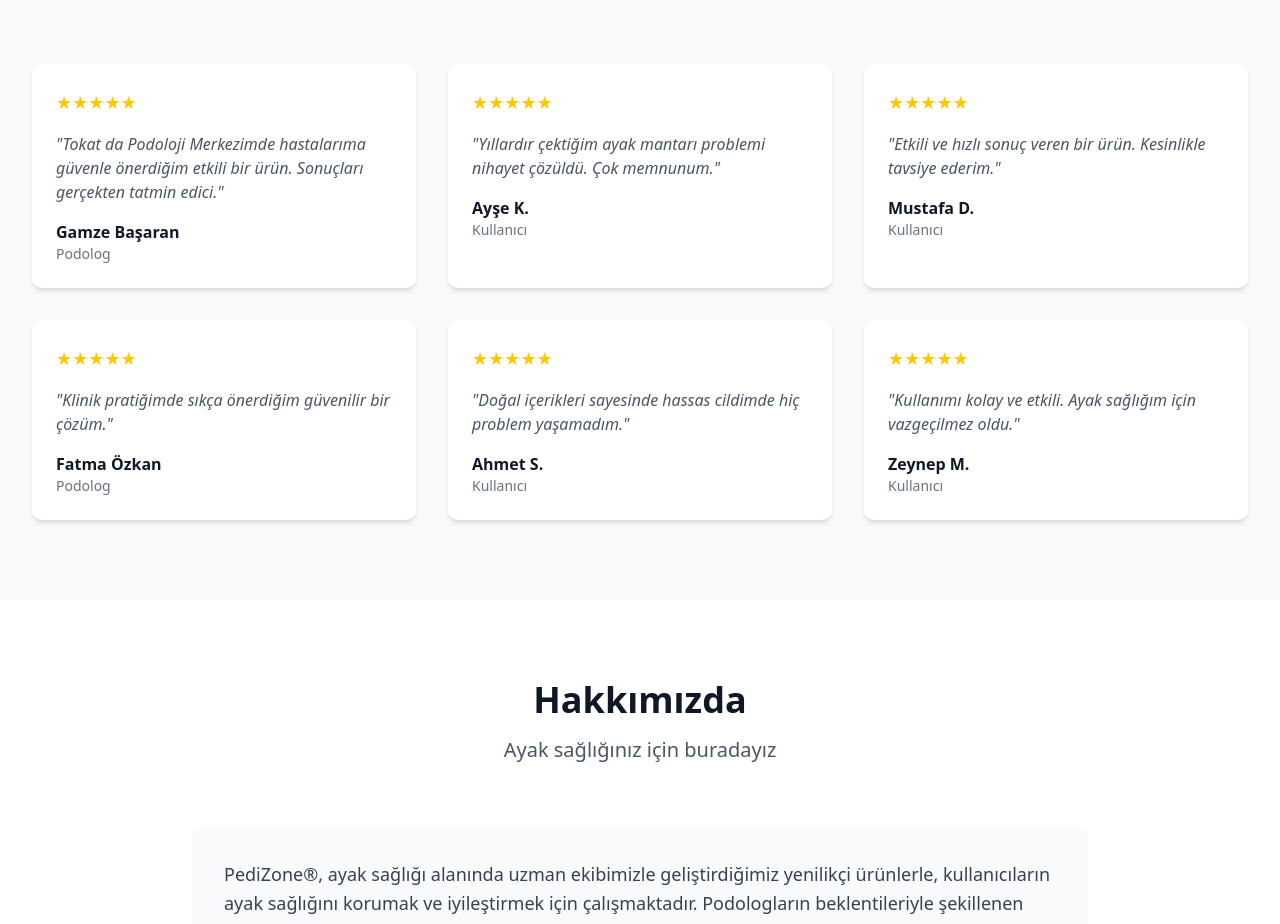
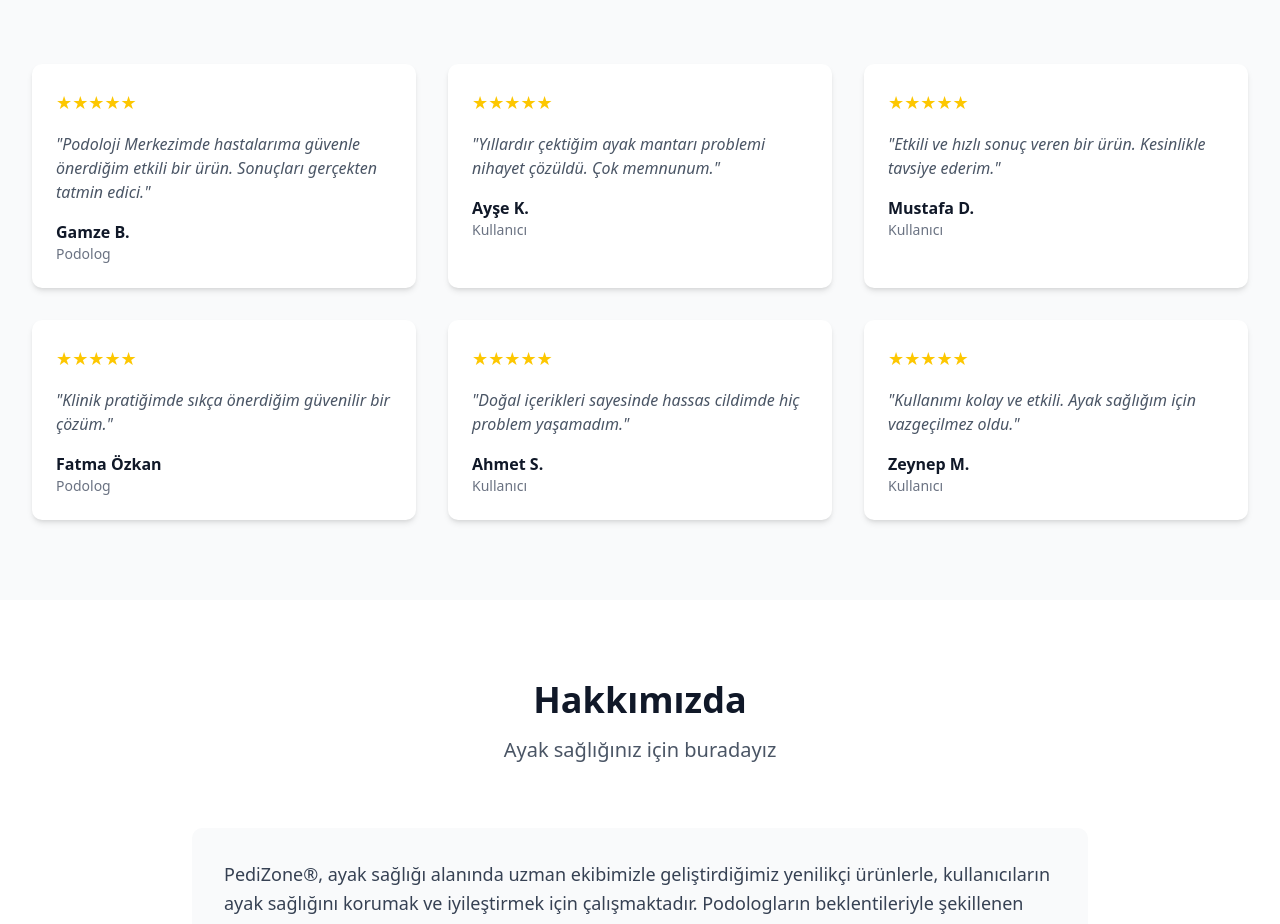
Before and after one commit to medipodo/pedizone, a React (Vite) app: page / in a window 1280 px wide. Shown: the part 3260-4184 px from the top of the page. Built offline with nearby package versions, Linux system fonts and the light colour scheme.

Commit message:
Update App.jsx
Commit

```diff
--- a/src/App.jsx
+++ b/src/App.jsx
@@ -150,9 +150,9 @@ function App() {
         subtitle: 'Müşterilerimizin deneyimleri',
         reviews: [
           {
-            name: 'Gamze Başaran',
+            name: 'Gamze B.',
             title: 'Podolog',
-            text: 'Tokat da Podoloji Merkezimde hastalarıma güvenle önerdiğim etkili bir ürün. Sonuçları gerçekten tatmin edici.',
+            text: 'Podoloji Merkezimde hastalarıma güvenle önerdiğim etkili bir ürün. Sonuçları gerçekten tatmin edici.',
             rating: 5
           },
           {
```
